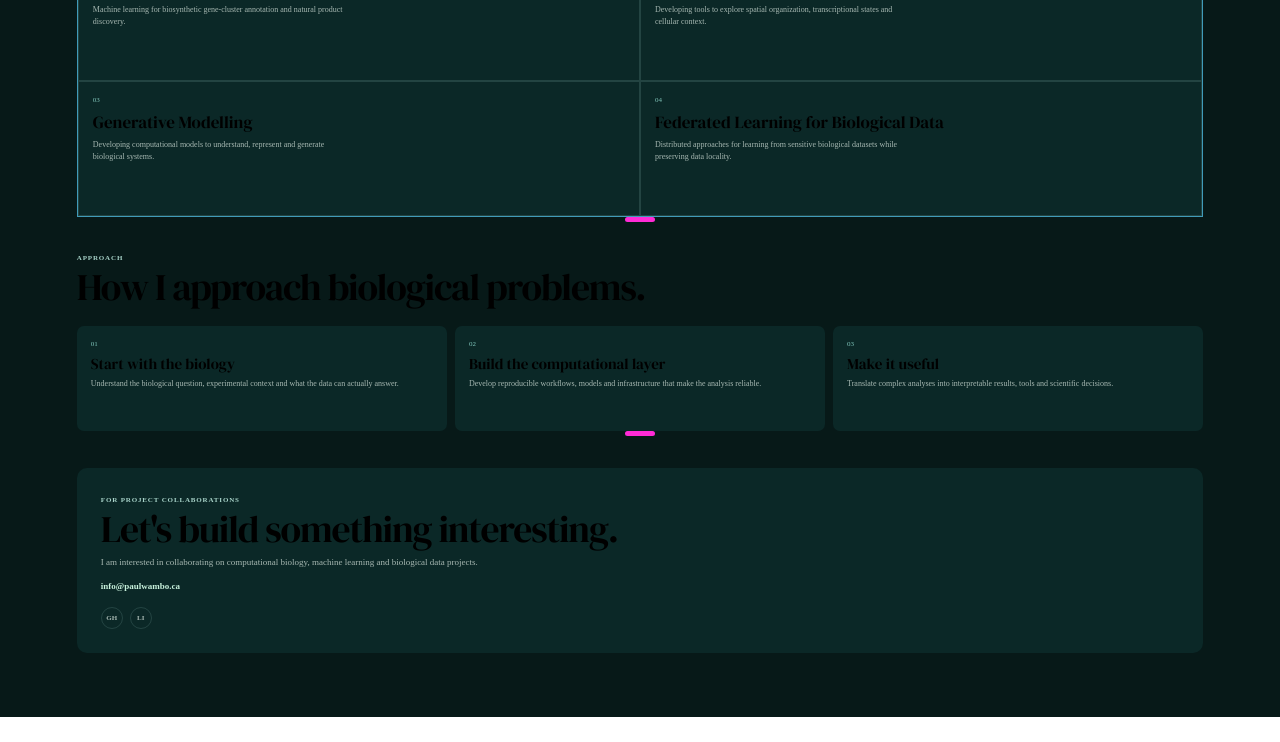
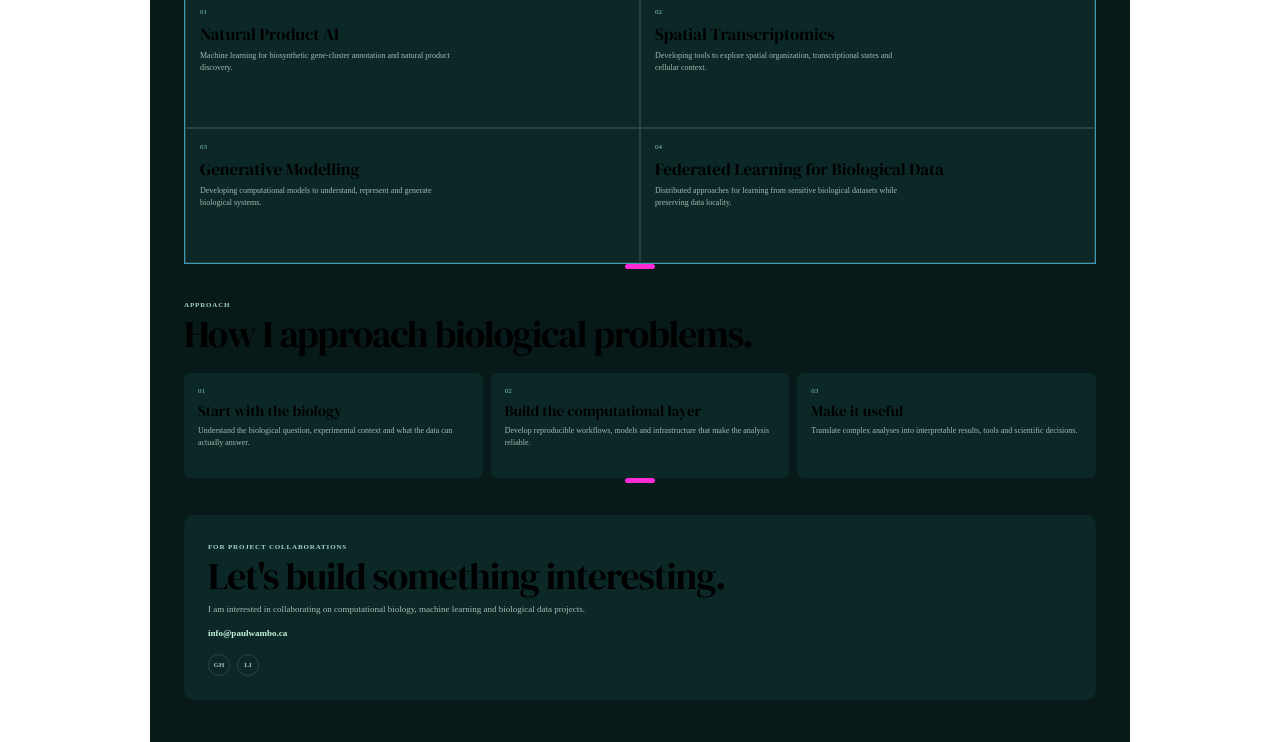
Before and after one commit to poloarol/poloarol.github.io, a plain HTML site: page index.html in a window 1280 px wide. Shown: the part 628-1370 px from the top of the page. Before the commit the page ends 1345 px from the top, so only its background shows below. Drawn offline with Linux system fonts and the light colour scheme.

Commit message:
Update style.css

```diff
--- a/style.css
+++ b/style.css
@@ -28,12 +28,11 @@
 }
 
 .page {
-    width: 100%;
+    width: min(100%, 980px);
+    margin: 0 auto;
+    background: var(--background);
     min-height: 100vh;
-
-    background: var(--background);
-
-    padding: 48px 6vw 64px;
+    padding: 28px 34px 42px;
 }
 
 .section {
```
